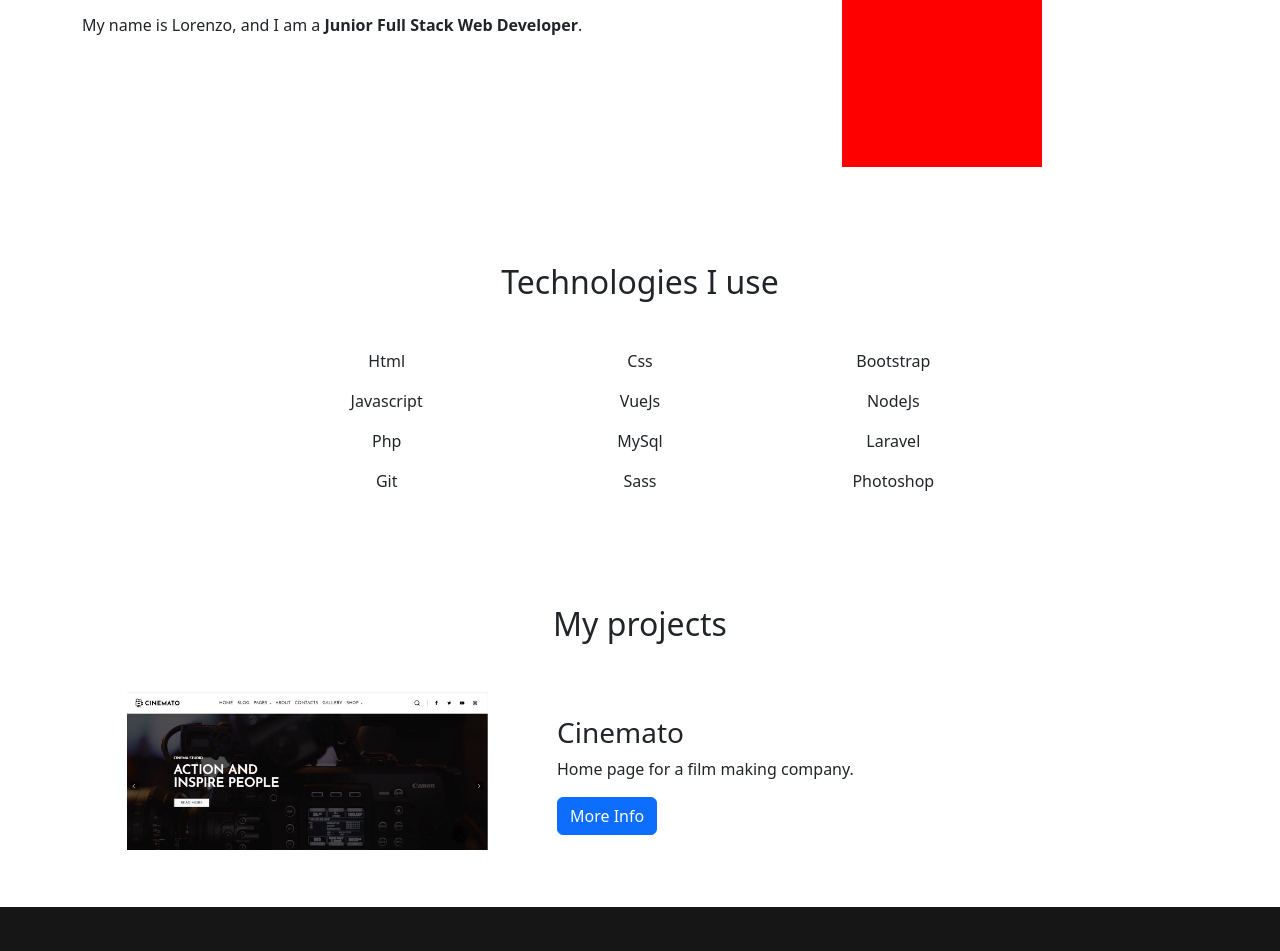
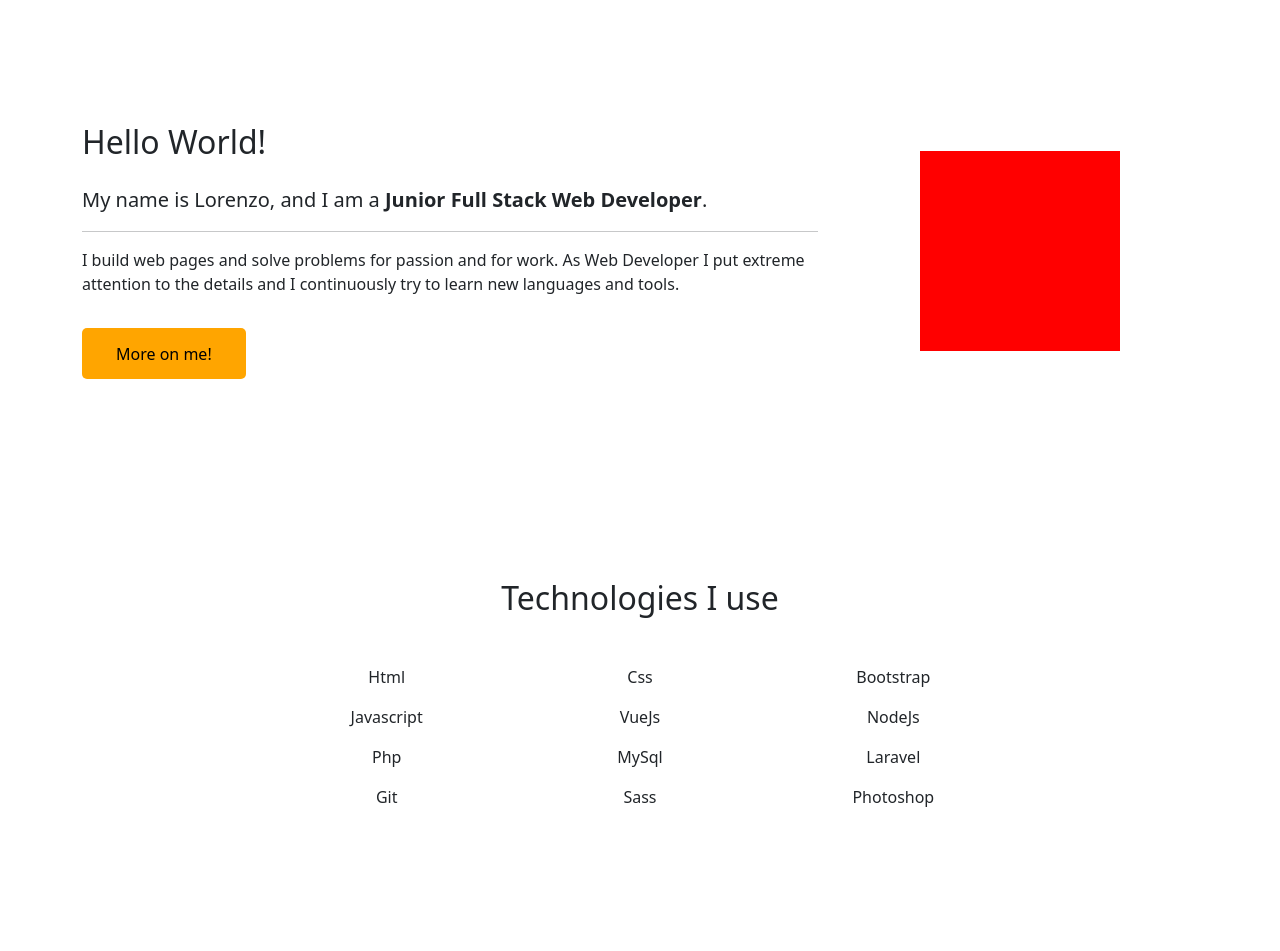
Before and after one commit to LorenzoNicco/LorenzoNicco.github.io, a Vue app: page / in a window 1280 px wide. Shown: the part 381-1332 px from the top of the page. Built offline with nearby package versions, Linux system fonts and the light colour scheme.

Commit message:
Add custom button

```diff
--- a/src/components/AppFooter.vue
+++ b/src/components/AppFooter.vue
@@ -20,7 +20,7 @@
 
                 <hr class="text-secondary">
 
-                <p class="text-light text-center">Feel free to contact me, I can't wait to work together on some fantastic projects!</p>
+                <p class="text-light text-center">Feel free to contact me, I can't wait to work with you on some fantastic projects!</p>
             </div>
         </section>
     </footer>
--- a/src/components/JumboSection.vue
+++ b/src/components/JumboSection.vue
@@ -8,7 +8,7 @@
     <!-- Jumbotron --------------------------------------------------------------------------->
     <section id="jumbotron" class="container">
         <div class="row">
-            <h1 class="col-4 py-5">
+            <h1 class="col-4 my-section-padding">
                 I make things for the Internet
             </h1>
         </div>
--- a/src/components/PresentationSection.vue
+++ b/src/components/PresentationSection.vue
@@ -5,15 +5,21 @@
 </script>
 
 <template>
-    <section id="presentation" class="container py-5">
+    <section id="presentation" class="container my-section-padding">
         <div class="row">
             <div class="col-8">
-                <h2>Hello World!</h2>
+                <h2 class="mb-4">Hello World!</h2>
 
-                <p>My name is Lorenzo, and I am a <strong>Junior Full Stack Web Developer</strong>.</p>
+                <p class="fs-5">My name is Lorenzo, and I am a <strong>Junior Full Stack Web Developer</strong>.</p>
+
+                <hr>
+
+                <p>I build web pages and solve problems for passion and for work. As Web Developer I put extreme attention to the details and I continuously try to learn new languages and tools.</p>
+
+                <button class="my-button mt-3">More on me!</button>
             </div>
 
-            <div class="col-4">
+            <div class="col-4 d-flex justify-content-center align-items-center">
                 <div class="img-debug"></div>
             </div>
         </div>
--- a/src/components/ProjectsSection.vue
+++ b/src/components/ProjectsSection.vue
@@ -5,7 +5,7 @@
 </script>
 
 <template>
-    <section id="projects" class="container py-5">
+    <section id="projects" class="container my-section-padding">
         <div class="row">
             <div class="col-12">
                 <h2 class="text-center mb-5">My projects</h2>
@@ -20,7 +20,7 @@
 
                         <p>Home page for a film making company.</p>
 
-                        <button class="btn btn-primary">More Info</button>
+                        <button class="my-button">More Info</button>
                     </div>
                 </div>
             </div>
--- a/src/components/StackSection.vue
+++ b/src/components/StackSection.vue
@@ -47,7 +47,7 @@
 </script>
 
 <template>
-    <section id="stack" class="container py-5">
+    <section id="stack" class="container my-section-padding">
         <div class="row justify-content-center">
             <h2 class="col-12 text-center mb-5">Technologies I use</h2>
 
--- a/src/styles/main.scss
+++ b/src/styles/main.scss
@@ -4,3 +4,22 @@
 body {
     scroll-behavior: smooth;
 }
+
+.my-section-padding {
+    padding: 100px 12px;
+}
+
+.my-button {
+    width: fit-content;
+    padding: 0.7rem 2rem;
+    border-radius: 5px;
+    border: 2px solid transparent;
+    background-color: orange;
+    transition: 0.2s ease-in;
+}
+
+.my-button:hover {
+    border: 2px solid orange;
+    color: orange;
+    background-color: transparent;
+}
```
